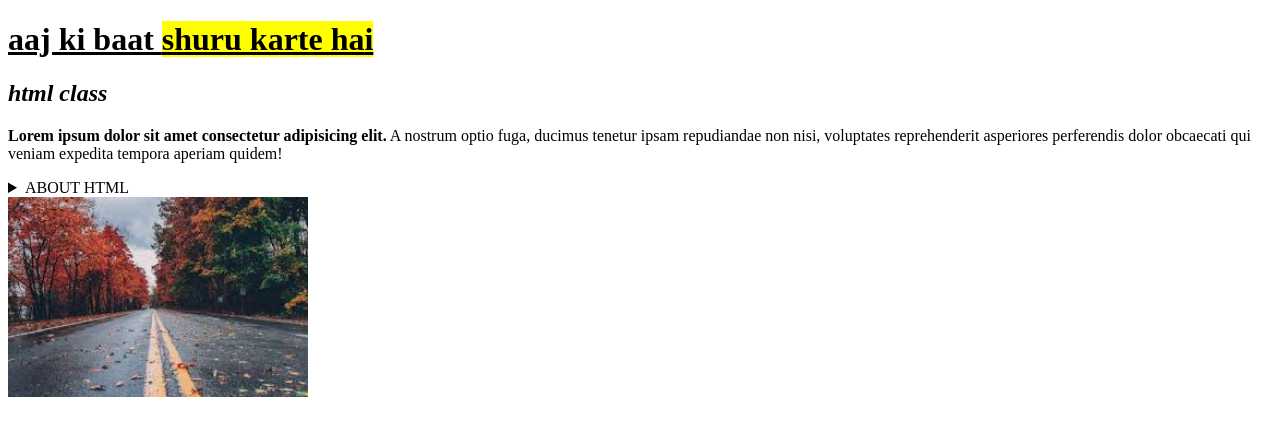
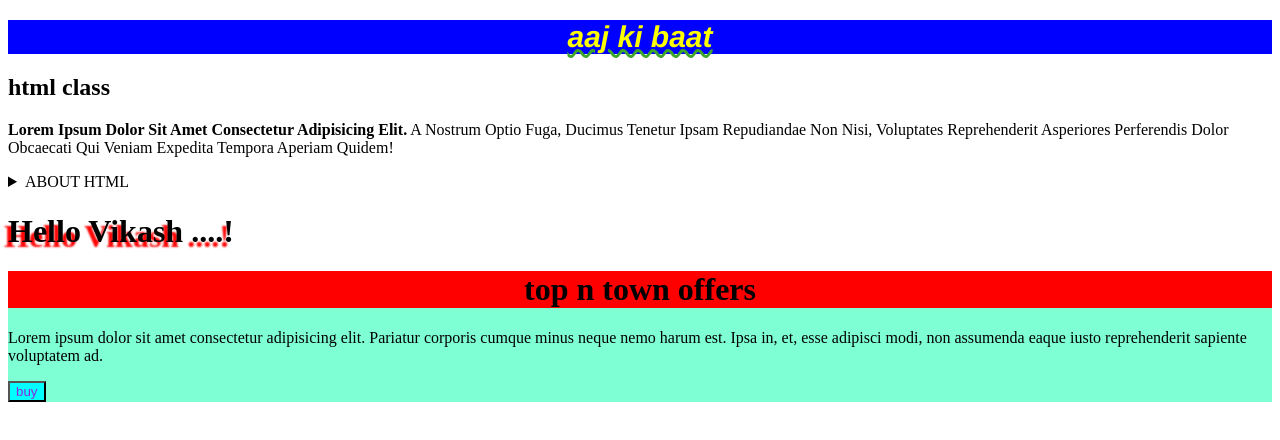
Before and after one commit to vikashkrsingh1003/HTML-AND-CSS, a plain HTML site: page basicstructure.txt/text_formate.html in a window 1280 px wide. Drawn offline with Linux system fonts and the light colour scheme.

Commit message:
first commit sucess

```diff
--- /dev/null
+++ b/basicstructure.txt/style.css
@@ -0,0 +1,34 @@
+#head1{
+    font-size: 30px;
+    color: yellow;
+    text-decoration: underline;
+    background-color: blue;
+    text-decoration-color: rgb(61, 165, 42);
+    text-decoration-style: wavy;
+    font-style: italic;
+    text-align: center;
+    font-family: 'Franklin Gothic Medium', 'Arial Narrow', Arial, sans-serif;
+
+}
+#head2{
+    text-shadow: -4px 5px 2px red;
+    text-transform: capitalize;
+}
+.para{
+    text-transform: capitalize;
+    font-size:;
+}
+.container{
+    background-color: aquamarine;
+
+}
+.container h1{
+    text-align: center;
+    background-color:red;
+
+}
+.container button{
+    background-color: aqua;
+    color: blueviolet;
+
+}
--- a/basicstructure.txt/text_formate.html
+++ b/basicstructure.txt/text_formate.html
@@ -5,12 +5,13 @@
     <meta charset="UTF-8">
     <meta name="viewport" content="width=device-width, initial-scale=1.0">
     <title>Document</title>
+    <link rel="stylesheet" href="style.css">
 </head>
 
 <body>
-    <h1> <u>aaj ki baat <mark>shuru karte hai </mark> </u> </h1>
-    <h2> <i> html class </i></h2>
-    <p> <b>Lorem ipsum dolor sit amet consectetur adipisicing elit.</b> A nostrum optio fuga, ducimus tenetur ipsam
+    <h1 id="head1"> aaj ki baat   </h1>
+    <h2>  html class </h2>
+    <p class="para"> <b>Lorem ipsum dolor sit amet consectetur adipisicing elit.</b> A nostrum optio fuga, ducimus tenetur ipsam
         repudiandae non nisi, voluptates reprehenderit asperiores perferendis dolor obcaecati qui veniam expedita
         tempora aperiam quidem!</p>
     <details>
@@ -20,7 +21,13 @@
         </p>
 
     </details>
-    <img src="image/download.jpg" alt=" image not found " height="200px" width="300">
+    <h1 id="head2"> hello vikash ....!</h1>
+
+    <div class="container">
+        <h1> top n town offers </h1>
+        <p>Lorem ipsum dolor sit amet consectetur adipisicing elit. Pariatur corporis cumque minus neque nemo harum est. Ipsa in, et, esse adipisci modi, non assumenda eaque iusto reprehenderit sapiente voluptatem ad.</p>
+   <button>buy </button>
+    </div>
 </body>
 
 </html>
```
Also changed, not shown: basicstructure.txt/vikash.html (added, +11 -0 lines), download.jpg (added).
